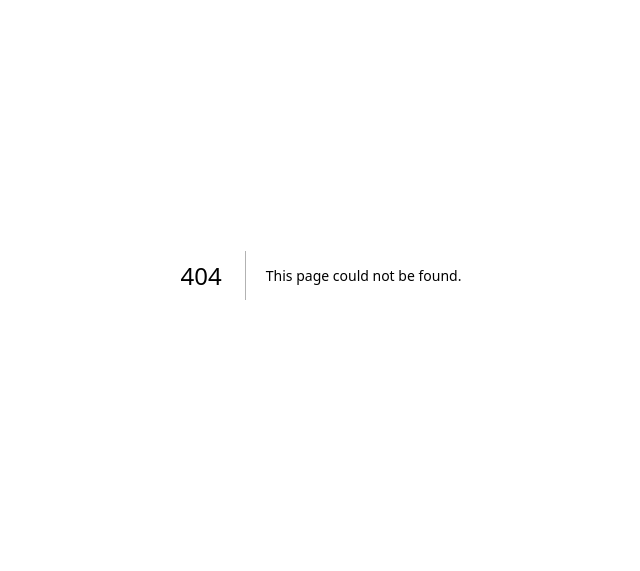
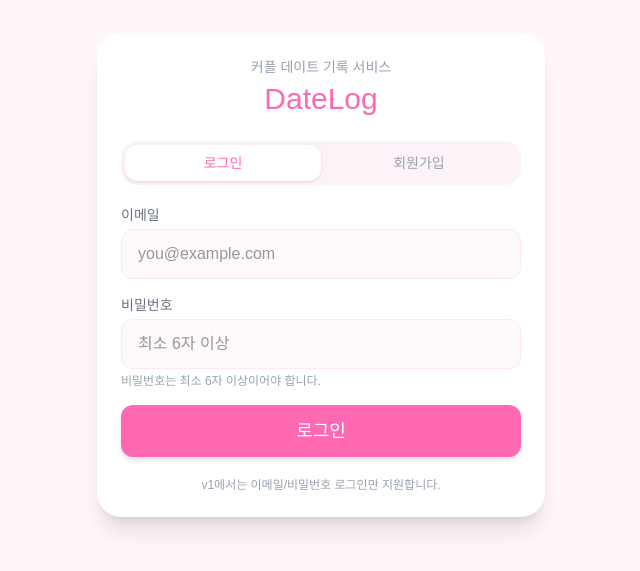
Before and after one commit to asasia1935/Datelog-0.2, a Next.js app: page /login in a window 1280 px wide. Before the commit this address had no page. Shown: the part 125-696 px from the top of the page, without its empty margins (319-959 px from the left). Built offline with nearby package versions, Linux system fonts and the light colour scheme; no server answers; a web font is replaced by a local one.

Commit message:
feat: 이메일 로그인 및 회원가입 추가
- Supabase Auth 기반 이메일 로그인, 회원가입 화면을 추가
- 로그인 상태에 따라 메인 화면 및 로그인 화면 이동 처리

```diff
--- /dev/null
+++ b/app/login/page.tsx
@@ -0,0 +1,5 @@
+import LoginForm from "@/components/auth/LoginForm";
+
+export default function LoginPage() {
+  return <LoginForm />;
+}
--- a/app/page.tsx
+++ b/app/page.tsx
@@ -1,5 +1,5 @@
-import DateLogApp from "@/components/datelog/DateLogApp";
+import AuthenticatedHome from "@/components/auth/AuthenticatedHome";
 
 export default function Home() {
-  return <DateLogApp />;
+  return <AuthenticatedHome />;
 }
--- /dev/null
+++ b/components/auth/AuthenticatedHome.tsx
@@ -0,0 +1,59 @@
+"use client";
+
+import { useRouter } from "next/navigation";
+import { useEffect, useState } from "react";
+import DateLogApp from "@/components/datelog/DateLogApp";
+import { supabase } from "@/lib/supabase/client";
+
+export default function AuthenticatedHome() {
+  const router = useRouter();
+  const [isCheckingSession, setIsCheckingSession] = useState(true);
+  const [isSigningOut, setIsSigningOut] = useState(false);
+
+  useEffect(() => {
+    let active = true;
+
+    const checkSession = async () => {
+      const {
+        data: { session },
+      } = await supabase.auth.getSession();
+
+      if (!active) return;
+
+      if (!session) {
+        router.replace("/login");
+        return;
+      }
+
+      setIsCheckingSession(false);
+    };
+
+    checkSession();
+
+    return () => {
+      active = false;
+    };
+  }, [router]);
+
+  const handleSignOut = async () => {
+    setIsSigningOut(true);
+    await supabase.auth.signOut();
+    router.replace("/login");
+  };
+
+  if (isCheckingSession) {
+    return (
+      <main className="flex min-h-screen items-center justify-center bg-[#fff7fb] px-4 text-[#3f2d37]">
+        <div className="rounded-3xl bg-white px-6 py-5 text-center shadow-xl">
+          <p className="text-lg text-[var(--datelog-theme)]">
+            로그인 상태를 확인하고 있습니다...
+          </p>
+        </div>
+      </main>
+    );
+  }
+
+  return (
+    <DateLogApp isSigningOut={isSigningOut} onSignOut={handleSignOut} />
+  );
+}
--- /dev/null
+++ b/components/auth/LoginForm.tsx
@@ -0,0 +1,192 @@
+"use client";
+
+import { useRouter } from "next/navigation";
+import { FormEvent, useEffect, useState } from "react";
+import { supabase } from "@/lib/supabase/client";
+
+type AuthMode = "login" | "signup";
+
+export default function LoginForm() {
+  const router = useRouter();
+  const [mode, setMode] = useState<AuthMode>("login");
+  const [email, setEmail] = useState("");
+  const [password, setPassword] = useState("");
+  const [errorMessage, setErrorMessage] = useState("");
+  const [noticeMessage, setNoticeMessage] = useState("");
+  const [isSubmitting, setIsSubmitting] = useState(false);
+  const [isCheckingSession, setIsCheckingSession] = useState(true);
+
+  useEffect(() => {
+    let active = true;
+
+    const checkSession = async () => {
+      const {
+        data: { session },
+      } = await supabase.auth.getSession();
+
+      if (!active) return;
+
+      if (session) {
+        router.replace("/");
+        return;
+      }
+
+      setIsCheckingSession(false);
+    };
+
+    checkSession();
+
+    return () => {
+      active = false;
+    };
+  }, [router]);
+
+  const handleSubmit = async (event: FormEvent<HTMLFormElement>) => {
+    event.preventDefault();
+    setErrorMessage("");
+    setNoticeMessage("");
+
+    if (password.length < 6) {
+      setErrorMessage("비밀번호는 최소 6자 이상이어야 합니다.");
+      return;
+    }
+
+    setIsSubmitting(true);
+
+    const { error } =
+      mode === "login"
+        ? await supabase.auth.signInWithPassword({ email, password })
+        : await supabase.auth.signUp({ email, password });
+
+    setIsSubmitting(false);
+
+    if (error) {
+      setErrorMessage(error.message);
+      return;
+    }
+
+    if (mode === "signup") {
+      setNoticeMessage("회원가입이 완료되었습니다. 가입 확인 메일이 필요할 수 있습니다.");
+      return;
+    }
+
+    router.replace("/");
+  };
+
+  const switchMode = (nextMode: AuthMode) => {
+    setMode(nextMode);
+    setErrorMessage("");
+    setNoticeMessage("");
+  };
+
+  if (isCheckingSession) {
+    return (
+      <main className="flex min-h-screen items-center justify-center bg-[#fff7fb] px-4 text-[#3f2d37]">
+        <div className="rounded-3xl bg-white px-6 py-5 text-center shadow-xl">
+          <p className="text-lg text-[var(--datelog-theme)]">
+            로그인 상태를 확인하고 있습니다...
+          </p>
+        </div>
+      </main>
+    );
+  }
+
+  return (
+    <main className="flex min-h-screen items-center justify-center bg-[#fff7fb] px-4 py-8 text-[#3f2d37]">
+      <section
+        className="w-full max-w-md rounded-3xl bg-white p-6 shadow-xl"
+        style={{ "--datelog-theme": "#FF69B4" } as React.CSSProperties}
+      >
+        <div className="mb-6 text-center">
+          <p className="text-sm text-gray-400">커플 데이트 기록 서비스</p>
+          <h1 className="mt-1 text-3xl text-[var(--datelog-theme)]">DateLog</h1>
+        </div>
+
+        <div className="mb-5 grid grid-cols-2 rounded-2xl bg-pink-50 p-1">
+          <button
+            className={`rounded-xl py-2 text-sm transition ${
+              mode === "login"
+                ? "bg-white text-[var(--datelog-theme)] shadow-sm"
+                : "text-gray-400"
+            }`}
+            onClick={() => switchMode("login")}
+            type="button"
+          >
+            로그인
+          </button>
+          <button
+            className={`rounded-xl py-2 text-sm transition ${
+              mode === "signup"
+                ? "bg-white text-[var(--datelog-theme)] shadow-sm"
+                : "text-gray-400"
+            }`}
+            onClick={() => switchMode("signup")}
+            type="button"
+          >
+            회원가입
+          </button>
+        </div>
+
+        <form className="space-y-4" onSubmit={handleSubmit}>
+          <label className="block">
+            <span className="mb-1 block text-sm text-gray-500">이메일</span>
+            <input
+              autoComplete="email"
+              className="w-full rounded-xl border border-pink-100 bg-pink-50/40 px-4 py-3 outline-[var(--datelog-theme)]"
+              onChange={(event) => setEmail(event.target.value)}
+              placeholder="you@example.com"
+              required
+              type="email"
+              value={email}
+            />
+          </label>
+
+          <label className="block">
+            <span className="mb-1 block text-sm text-gray-500">비밀번호</span>
+            <input
+              autoComplete={mode === "login" ? "current-password" : "new-password"}
+              className="w-full rounded-xl border border-pink-100 bg-pink-50/40 px-4 py-3 outline-[var(--datelog-theme)]"
+              minLength={6}
+              onChange={(event) => setPassword(event.target.value)}
+              placeholder="최소 6자 이상"
+              required
+              type="password"
+              value={password}
+            />
+            <span className="mt-1 block text-xs text-gray-400">
+              비밀번호는 최소 6자 이상이어야 합니다.
+            </span>
+          </label>
+
+          {errorMessage ? (
+            <p className="rounded-xl bg-red-50 px-4 py-3 text-sm text-red-500">
+              {errorMessage}
+            </p>
+          ) : null}
+
+          {noticeMessage ? (
+            <p className="rounded-xl bg-green-50 px-4 py-3 text-sm text-green-600">
+              {noticeMessage}
+            </p>
+          ) : null}
+
+          <button
+            className="w-full rounded-xl bg-[var(--datelog-theme)] py-3 text-lg text-white shadow-md transition hover:opacity-90 disabled:cursor-not-allowed disabled:opacity-60"
+            disabled={isSubmitting}
+            type="submit"
+          >
+            {isSubmitting
+              ? "처리 중..."
+              : mode === "login"
+                ? "로그인"
+                : "회원가입"}
+          </button>
+        </form>
+
+        <p className="mt-5 text-center text-xs text-gray-400">
+          v1에서는 이메일/비밀번호 로그인만 지원합니다.
+        </p>
+      </section>
+    </main>
+  );
+}
--- a/components/datelog/DateLogApp.tsx
+++ b/components/datelog/DateLogApp.tsx
@@ -11,6 +11,11 @@ import {
 } from "./mock-data";
 
 const initialDate = "2026-05-15";
+
+type DateLogAppProps = {
+  isSigningOut?: boolean;
+  onSignOut?: () => void;
+};
 
 function formatMonth(date: Date) {
   return new Intl.DateTimeFormat("ko-KR", {
@@ -42,7 +47,10 @@ function StarLine({ value }: { value: number }) {
   );
 }
 
-export default function DateLogApp() {
+export default function DateLogApp({
+  isSigningOut = false,
+  onSignOut,
+}: DateLogAppProps) {
   const [monthDate, setMonthDate] = useState(new Date(2026, 4, 1));
   const [selectedDate, setSelectedDate] = useState(initialDate);
   const [entryOpen, setEntryOpen] = useState(false);
@@ -127,6 +135,16 @@ export default function DateLogApp() {
                 />
               </svg>
             </button>
+            {onSignOut ? (
+              <button
+                className="rounded-full px-3 py-2 text-sm text-gray-400 transition hover:bg-gray-100 hover:text-[var(--datelog-theme)] disabled:cursor-not-allowed disabled:opacity-60"
+                disabled={isSigningOut}
+                onClick={onSignOut}
+                type="button"
+              >
+                {isSigningOut ? "로그아웃 중" : "로그아웃"}
+              </button>
+            ) : null}
           </div>
         </header>
 
```
